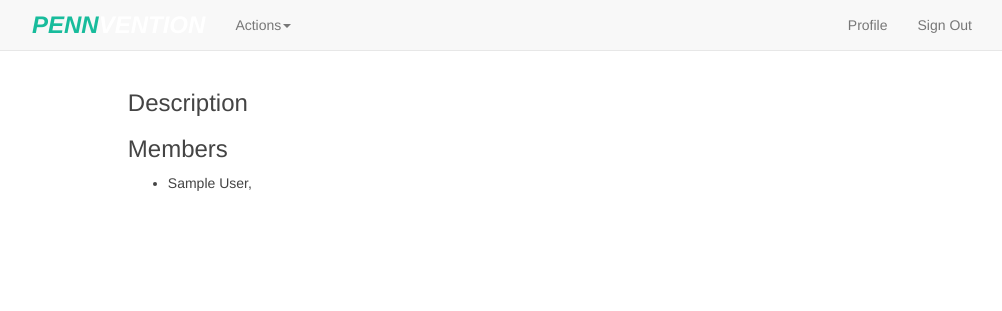
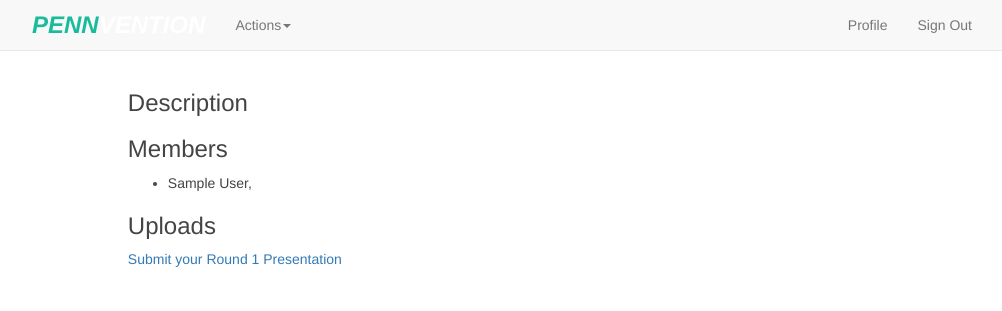
Before and after one commit to Pennvention/pvapp, a Flask app: template pvapp/templates/profile.html in a window 1280 px wide. Shown: the top 311 px of the page, without its empty margins (123-1125 px from the left). Run offline with Flask 2, Linux system fonts and the light colour scheme; the template is opened without the code that fills it: values that come from a table or form of the project are taken from there, others are empty; the visitor is signed in with stand-in values (Sample User, id 1); data comes from the database, SQL or seed files in the repository; parts of the project's set-up code (start-up, migrations or seed data) failed here and were passed over; some libraries are stand-ins or nearby versions.

Commit message:
allowed submissions to be made through profile

```diff
--- a/pvapp/routes.py
+++ b/pvapp/routes.py
@@ -107,7 +107,7 @@ def register():
   form = CreateProjectForm()
   if form.validate_on_submit():
     session['project'] = form.getproject()
-    flash('You successfully created your project. You may now add the rest of your project members.')
+    flash('Congratulations! You successfully created your project. You can add the rest of your project members from "Actions" -> "Add New Nember".')
     return redirect(url_for('profile'))
   return render_template('register.html', form=form, login=login)
 
--- a/pvapp/templates/profile.html
+++ b/pvapp/templates/profile.html
@@ -12,10 +12,11 @@
         </li>
 	{% endfor %}
     </ul>
+    <h3>Uploads</h3>
     {% if p.phaseone %}
-    <h3>Uploads</h3>
     <p><a href="{{ url_for('uploads', filename=p.phaseone)}}">{{ p.phaseone }}</a></p>
-    <h3>Score</h3>
+    {% else %}
+    <p><a href="{{ url_for('phaseone')}}">Submit your Round 1 Presentation</a></p>
     {% endif %}
   </div>
 {% endblock %}
```
